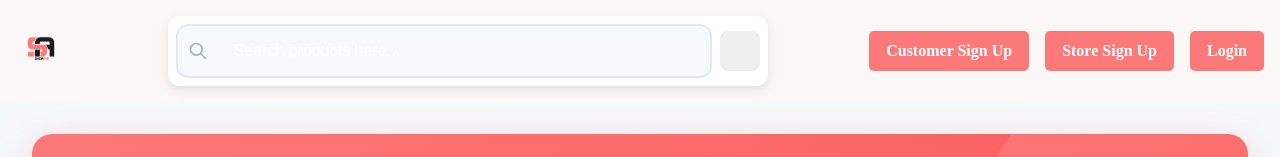
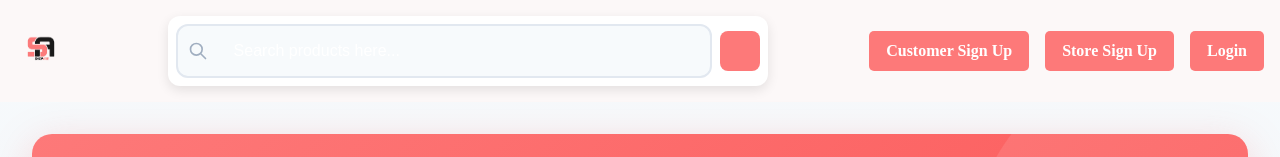
Before and after one commit to BerinyuyAnabi/ShopCompare, a React (Vite) app in the folder frontend/: page /wishlist in a window 1280 px wide. Shown: the top 157 px of the page. Built offline with nearby package versions, Linux system fonts and the light colour scheme; no server answers.

Commit message:
minor changes

```diff
--- a/frontend/src/styles/header.css
+++ b/frontend/src/styles/header.css
@@ -100,7 +100,6 @@
 }
 
 .search-input::-webkit-search-cancel-button,
-.search-input::-webkit-search-cancel-button,
 .search-input::-webkit-search-results-button,
 .search-input::-webkit-search-results-decoration {
   -webkit-appearance: none;
@@ -108,7 +107,7 @@
 }
 
 .search-button {
-  /* background: #FD7979; */
+  background: #FD7979;
   border: none;
   border-radius: 8px;
   padding: 0.5rem 0.75rem;
```
